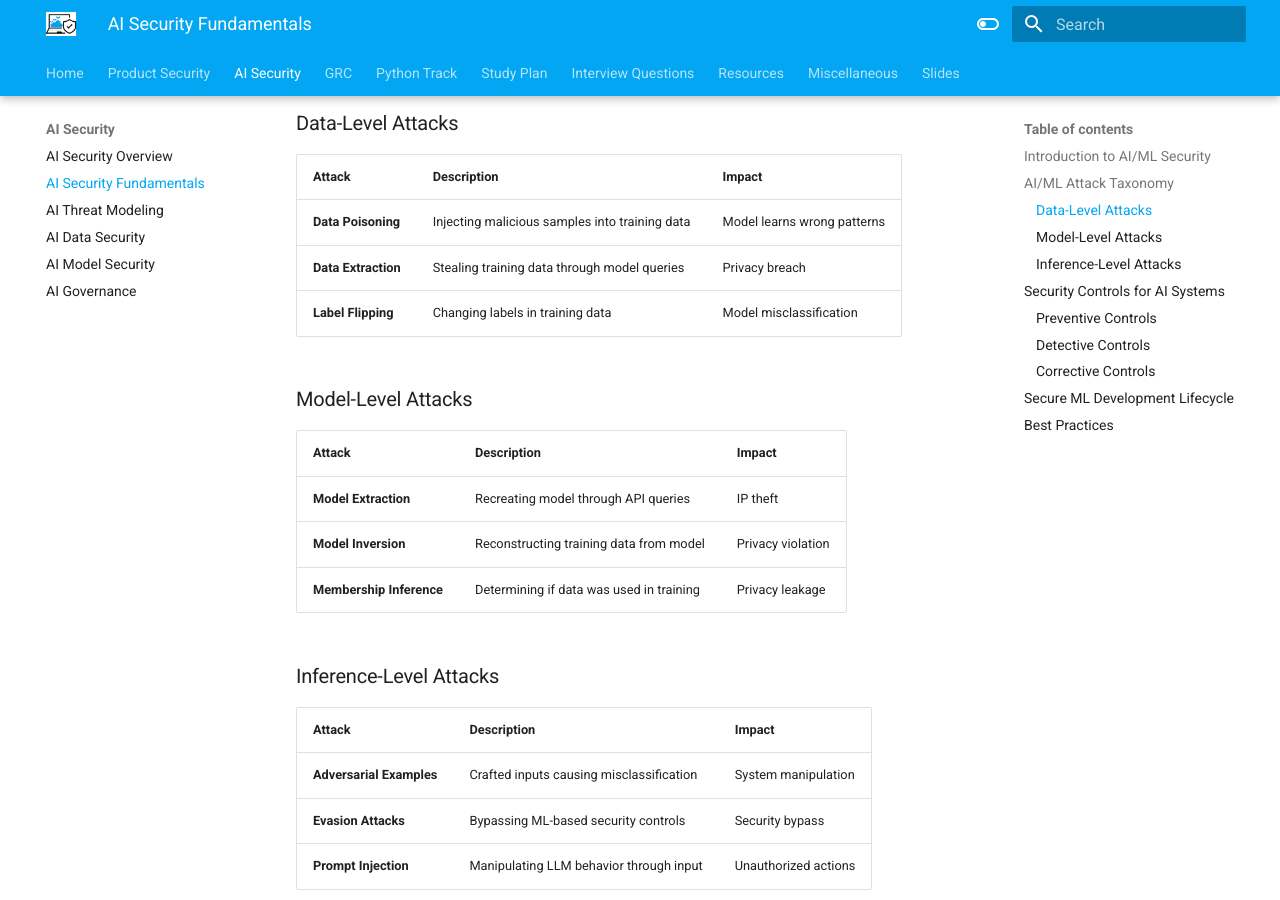
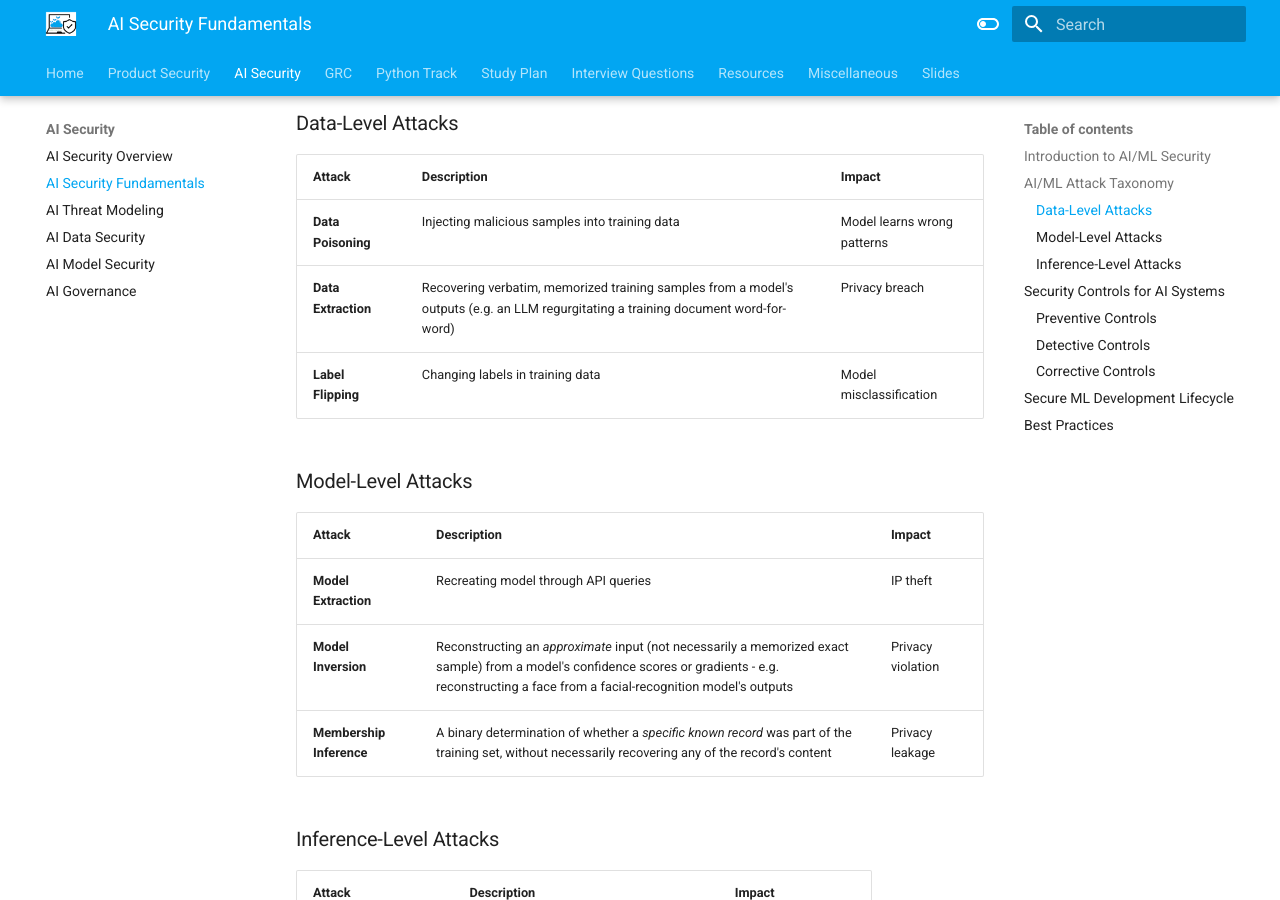
Before and after one commit to jassics/CybercloudLearning, an MkDocs documentation site: the page built from docs/ai-security/ai-security-fundamentals.md, in a window 1280 px wide and 900 px high, scrolled down 313 px. Built offline with MkDocs 1.6.1 and Material for MkDocs 9.7.7, drawn with Linux system fonts in a browser that asks for light colours.

Commit message:
Fix remaining accuracy findings from content review pass
- Clarify the distinction between Data Extraction, Model Inversion,
  and Membership Inference in the AI attack taxonomy - these were
  described with overlapping, muddled definitions.
- Correct an overstated claim about AWS's pentest authorization policy:
  the Simulated Events process is for covert/adversarial/C2/malware
  testing specifically, not a blanket gate on every non-listed service.
- Fix the Threat Modeling Hands-On slide summary, which mislabeled
  risk-analysis vocabulary (Asset/Threat/Vulnerability/Attack/
  Mitigation) as "DFD building blocks" - conflicting with this site's
  own Threat Modeling guide's actual DFD symbol set.
- Add a sourcing caveat to unattributed statistics in the Social
  Engineering Basics slide summary.

Co-Authored-By: Claude Sonnet 5 <noreply@anthropic.com>

```diff
--- a/docs/ai-security/ai-security-fundamentals.md
+++ b/docs/ai-security/ai-security-fundamentals.md
@@ -11,7 +11,7 @@ AI security focuses on protecting machine learning systems throughout their life
 | Attack | Description | Impact |
 |--------|-------------|--------|
 | **Data Poisoning** | Injecting malicious samples into training data | Model learns wrong patterns |
-| **Data Extraction** | Stealing training data through model queries | Privacy breach |
+| **Data Extraction** | Recovering verbatim, memorized training samples from a model's outputs (e.g. an LLM regurgitating a training document word-for-word) | Privacy breach |
 | **Label Flipping** | Changing labels in training data | Model misclassification |
 
 ### Model-Level Attacks
@@ -19,8 +19,8 @@ AI security focuses on protecting machine learning systems throughout their life
 | Attack | Description | Impact |
 |--------|-------------|--------|
 | **Model Extraction** | Recreating model through API queries | IP theft |
-| **Model Inversion** | Reconstructing training data from model | Privacy violation |
-| **Membership Inference** | Determining if data was used in training | Privacy leakage |
+| **Model Inversion** | Reconstructing an *approximate* input (not necessarily a memorized exact sample) from a model's confidence scores or gradients - e.g. reconstructing a face from a facial-recognition model's outputs | Privacy violation |
+| **Membership Inference** | A binary determination of whether a *specific known record* was part of the training set, without necessarily recovering any of the record's content | Privacy leakage |
 
 ### Inference-Level Attacks
 
```
Also changed, not shown: docs/slides/security-presentations/application-security/threat-modeling-handson.md (+3 -3 lines), docs/slides/security-presentations/cloud-security/penetration-testing-aws.md (+1 -1 lines), docs/slides/security-presentations/common-security/social-engineering-basics.md (+1 -1 lines).
